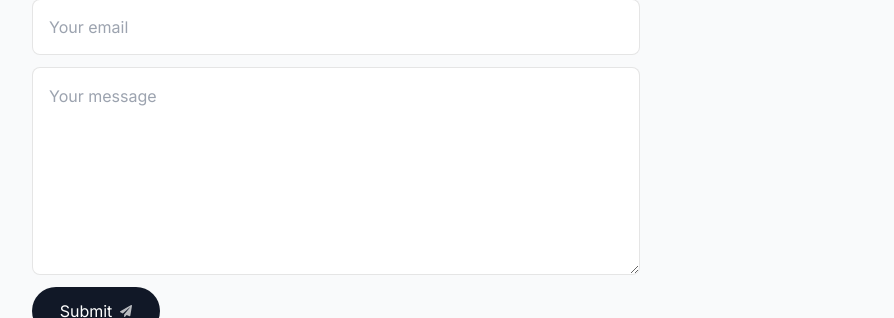
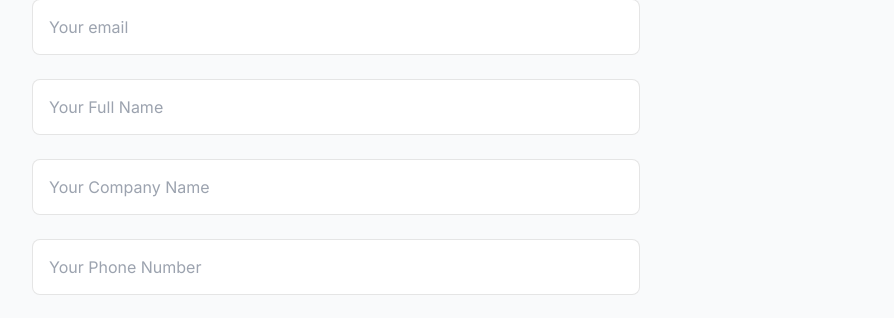
Before and after one commit to NeelClaudel/Portfolio-CV, a Next.js app: page / in a window 1280 px wide. Shown: the part 7798-8116 px from the top of the page, without its empty margins (304-1198 px from the left). Built offline with nearby package versions, Linux system fonts and the light colour scheme; no server answers.

Commit message:
update:contract-form:add-phone-name-company-fields

```diff
--- a/actions/sendEmail.ts
+++ b/actions/sendEmail.ts
@@ -10,6 +10,9 @@ const resend = new Resend(process.env.RESEND_API_KEY);
 export const sendEmail = async (formData: FormData) => {
   const senderEmail = formData.get("senderEmail");
   const message = formData.get("message");
+  const name = formData.get("name");
+  const company = formData.get("company");
+  const phone = formData.get("phone");
 
   // simple server-side validation
   if (!validateString(senderEmail, 500)) {
@@ -19,7 +22,22 @@ export const sendEmail = async (formData: FormData) => {
   }
   if (!validateString(message, 5000)) {
     return {
-      error: "Invalid message",
+      error: "Invalid Message",
+    };
+  }
+  if (!validateString(name, 5000)) {
+    return {
+      error: "Invalid Name",
+    };
+  }
+  if (!validateString(company, 500)) {
+    return {
+      error: "Invalid Compagny",
+    };
+  }
+  if (!validateString(phone, 5000)) {
+    return {
+      error: "Invalid Phone",
     };
   }
 
@@ -33,6 +51,9 @@ export const sendEmail = async (formData: FormData) => {
       react: React.createElement(ContactFormEmail, {
         message: message,
         senderEmail: senderEmail,
+        name: name,
+        company: company,
+        phone: phone,
       }),
     });
   } catch (error: unknown) {
--- a/components/contact.tsx
+++ b/components/contact.tsx
@@ -60,6 +60,32 @@ export default function Contact() {
           maxLength={500}
           placeholder="Your email"
         />
+        <br />
+        <input
+          className="h-14 px-4 rounded-lg borderBlack dark:bg-white dark:bg-opacity-80 dark:focus:bg-opacity-100 transition-all dark:outline-none"
+          name="name"
+          type="text"
+          required
+          maxLength={500}
+          placeholder="Your Full Name"
+        />
+        <br />
+        <input
+          className="h-14 px-4 rounded-lg borderBlack dark:bg-white dark:bg-opacity-80 dark:focus:bg-opacity-100 transition-all dark:outline-none"
+          name="company"
+          maxLength={500}
+          placeholder="Your Company Name"
+        />
+        <br />
+        <input
+          className="h-14 px-4 rounded-lg borderBlack dark:bg-white dark:bg-opacity-80 dark:focus:bg-opacity-100 transition-all dark:outline-none"
+          name="phone"
+          type="text"
+          required
+          maxLength={500}
+          placeholder="Your Phone Number"
+        />
+        <br />
         <textarea
           className="h-52 my-3 rounded-lg borderBlack p-4 dark:bg-white dark:bg-opacity-80 dark:focus:bg-opacity-100 transition-all dark:outline-none"
           name="message"
--- a/email/contact-form-email.tsx
+++ b/email/contact-form-email.tsx
@@ -13,13 +13,19 @@ import {
 import { Tailwind } from "@react-email/tailwind";
 
 type ContactFormEmailProps = {
+  senderEmail: string;
+  name: string;
+  company: string;
   message: string;
-  senderEmail: string;
+  phone: string;
 };
 
 export default function ContactFormEmail({
   message,
   senderEmail,
+  name,
+  company,
+  phone,
 }: ContactFormEmailProps) {
   return (
     <Html>
@@ -32,9 +38,13 @@ export default function ContactFormEmail({
               <Heading className="leading-tight">
                 You received the following message from the contact form
               </Heading>
+              <Text>
+                From {name}, Company : {company}
+              </Text>
               <Text>{message}</Text>
               <Hr />
               <Text>The sender's email is: {senderEmail}</Text>
+              <Text>The sender's phone is: {phone}</Text>
             </Section>
           </Container>
         </Body>
--- a/lib/data.ts
+++ b/lib/data.ts
@@ -1,7 +1,7 @@
 import React from "react";
 import { CgWorkAlt } from "react-icons/cg";
 import { FaReact } from "react-icons/fa";
-import { LuGraduationCap } from "react-icons/lu";
+import { LuGraduationCap, LuTrees } from "react-icons/lu";
 import nestImg from "@/public/nestImg.svg";
 import nestImg2 from "@/public/nestImg2.svg";
 import realtk from "@/public/realtk.jpg";
@@ -42,7 +42,7 @@ export const experiencesData = [
     location: "At Home, FR",
     description:
       "I started by learning basic web programming with HTML, CSS and JS in 2021 for few mounths. I decided to learn more about blockchain and smart contracts so i started learn Solidity, the programming language of Ethereum.",
-    icon: React.createElement(LuGraduationCap),
+    icon: React.createElement(LuTrees), // LuGraduationCap
     date: "2021",
   },
   {
@@ -58,7 +58,7 @@ export const experiencesData = [
     location: "Wild Code School en Cursus Alternance, FR",
     description:
       "I've been follow a one year training in web development at Wild Code School. I learned more advanced web development concepts and the different existing technologies like React, Node, Git, Docker, GraphQL. I also learned how to collaborate in a team to manage a project with tools like Github, CI, Version Control. Meanwhile, I was working for a company as junior developper during this training.",
-    icon: React.createElement(FaReact),
+    icon: React.createElement(LuGraduationCap),
     date: "2022 - 2023",
   },
   {
```
